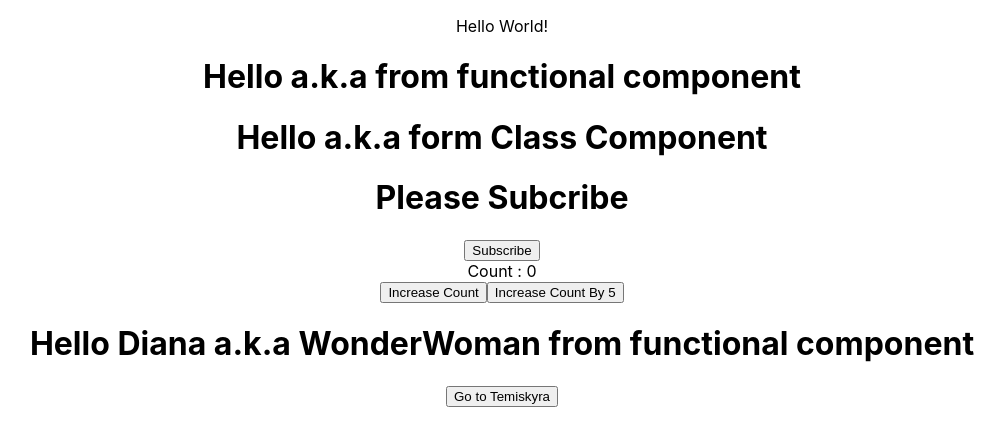
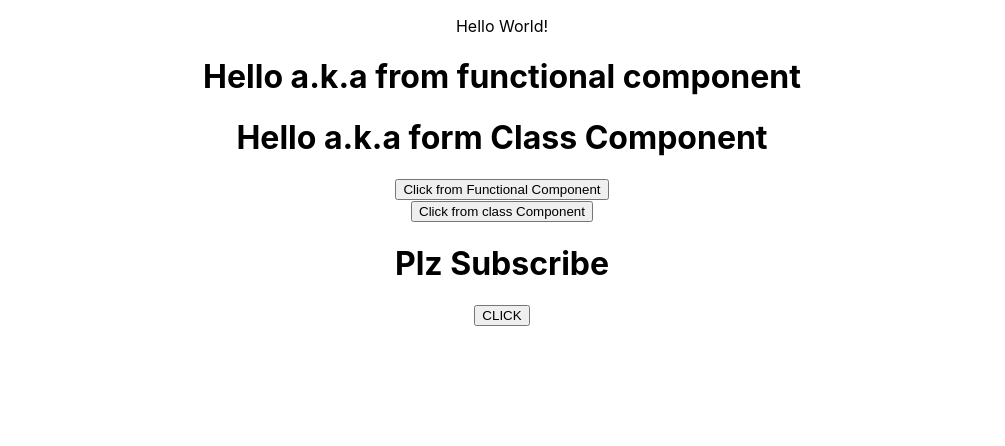
Before and after one commit to arpitmishra02/react, a React (Create React App) app in the folder hello-world/: page / in a window 1280 px wide. Shown: the top 446 px of the page, without its empty margins (138-1143 px from the left). Built offline with nearby package versions, Linux system fonts and the light colour scheme.

Commit message:
event and eventBinding

```diff
--- a/hello-world/src/App.js
+++ b/hello-world/src/App.js
@@ -1,5 +1,8 @@
 import './App.css';
+import ClassClick from './ClassClick';
 import Counter from './Counter';
+import EventBind from './EventBind';
+import FunctionClick from './FunctionClick';
 // import MyFunctionalComponent from './Greet';
 import {Greet} from './Greet'; // within currly braces
 import Message from './Message';
@@ -27,11 +30,15 @@ function App() {
       <Welcome name="Clark" heroName="Superman">
        <button>Heat Vision On</button>
       </Welcome> */}
-      <Message></Message>
+      {/* <Message></Message>
       <Counter></Counter>
       <Greet name="Diana" heroName="WonderWoman">
        <button>Go to Temiskyra</button>
-      </Greet>
+      </Greet> */}
+
+      <FunctionClick></FunctionClick>
+      <ClassClick></ClassClick>
+      <EventBind></EventBind>
     </div>
   );
 }
--- /dev/null
+++ b/hello-world/src/ClassClick.js
@@ -0,0 +1,17 @@
+import React, { Component } from 'react'
+
+class ClassClick extends Component {
+
+    clickHandler(){
+        console.log("Click from class Component")
+    }
+
+    render() {
+        return (
+            <div>
+                <button onClick={this.clickHandler}>Click from class Component</button>
+            </div>
+        )
+    }
+}
+export default ClassClick
--- /dev/null
+++ b/hello-world/src/EventBind.js
@@ -0,0 +1,43 @@
+import React, { Component } from 'react'
+
+class EventBind extends Component {
+    constructor(props) {
+        super(props)
+
+        this.state = {
+             click: 'Plz Subscribe'
+        }
+
+        // this.clickHandler = this.clickHandler.bind(this)
+    }
+
+    // clickHandler(){
+    //     this.setState({
+    //         click: 'Thankyou for subscribing!'
+    //     })
+    //     console.log(this)
+    // }
+
+    clickHandler = () => {
+        this.setState({
+            click: 'Thankyou for subscribing!'
+        })
+        console.log(this)
+    }
+
+    render() {
+        return (
+            <div>
+                <h1>{this.state.click}</h1>
+                {/* <button onClick={this.clickHandler}>CLICK</button> // Error */}
+
+                {/* <button onClick={this.clickHandler.bind(this)}>CLICK</button> */}
+                {/* <button onClick={() => this.clickHandler()}>CLICK</button> */}
+                <button onClick={this.clickHandler}>CLICK</button>
+
+
+            </div>
+        )
+    }
+}
+export default EventBind
--- /dev/null
+++ b/hello-world/src/FunctionClick.js
@@ -0,0 +1,17 @@
+import React from 'react'
+
+function FunctionClick() {
+
+    function clickHandler(){
+        console.log("Click from Functional Component");
+    }
+
+    return (
+        <div>
+            {/* <button onClick={clickHandler()}>Click from Functional Component</button> */}
+
+            <button onClick={clickHandler}>Click from Functional Component</button>
+        </div>
+    )
+}
+export default FunctionClick
```
